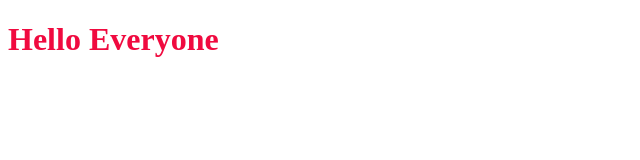
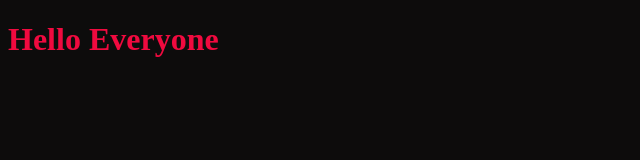
Before and after one commit to kr3shna/MyResume, a plain HTML site: page index.html in a window 1280 px wide. Shown: the whole page, without its empty margins (0-640 px from the left). Drawn offline with Linux system fonts and the light colour scheme.

Commit message:
content added

```diff
--- a/index.html
+++ b/index.html
@@ -4,6 +4,7 @@
     <meta charset="UTF-8">
     <meta name="viewport" content="width=device-width, initial-scale=1.0">
     <title>Document</title>
+    <link rel="stylesheet" href="./style.css">
 
 </head>
 <body>
--- /dev/null
+++ b/style.css
@@ -0,0 +1,3 @@
+body{
+    background-color: rgb(13, 12, 12);
+}
```
